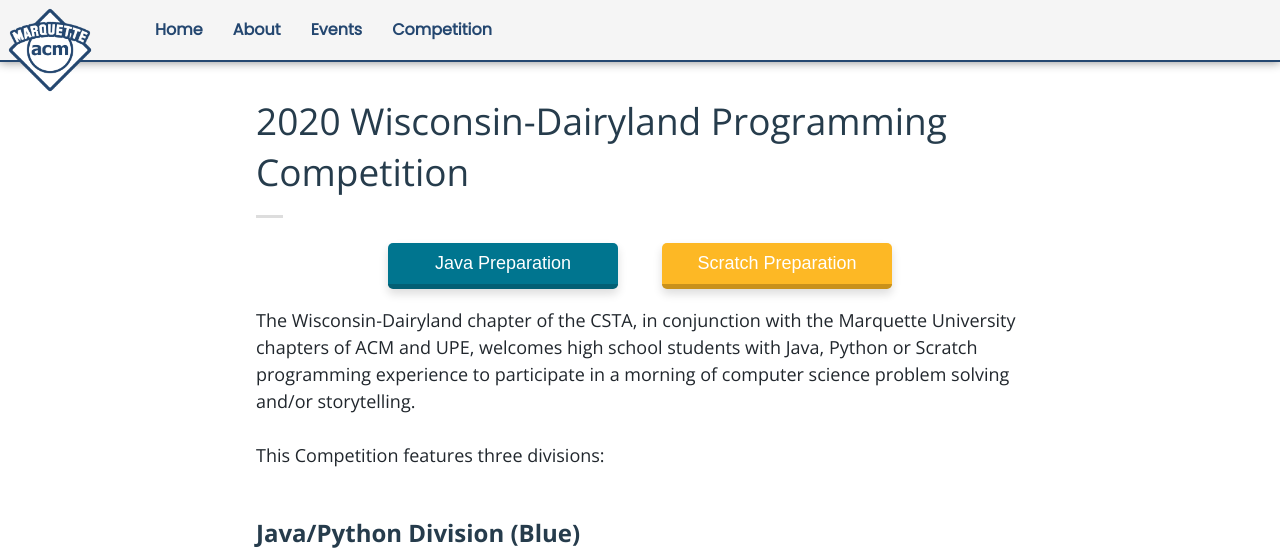
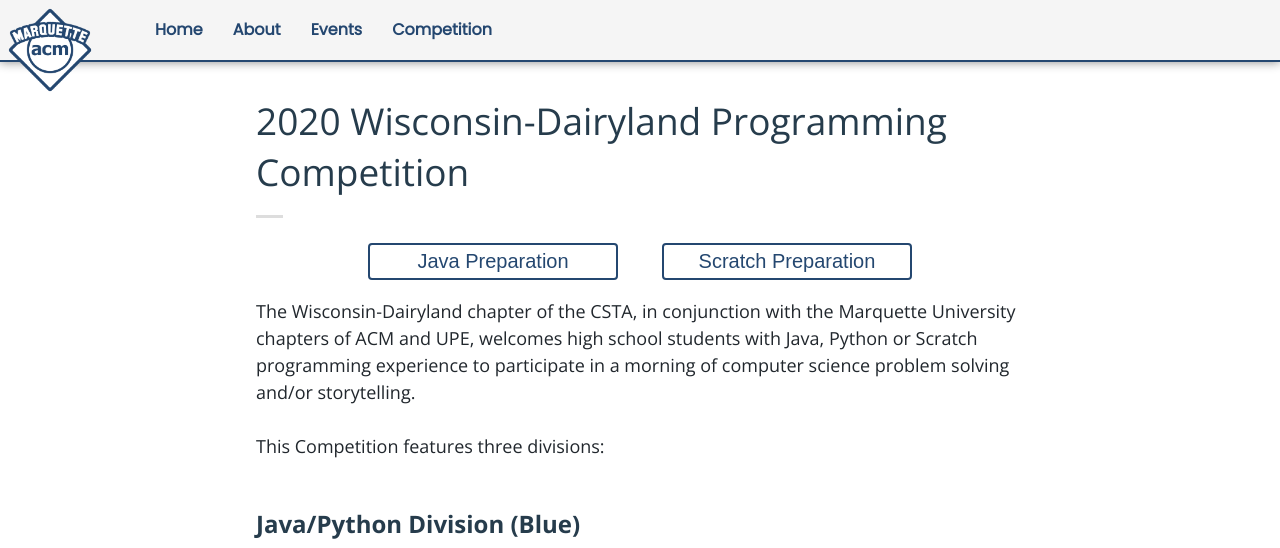
Before and after one commit to acm-mu/acmweb, a PHP site: page /competition in a window 1280 px wide. Shown: the top 548 px of the page. Run offline with PHP 8.4, Linux system fonts and the light colour scheme; some libraries are stand-ins or nearby versions; grey boxes are pictures that could not be loaded.

Commit message:
Added some style to the Java and Scratch buttons

```diff
--- a/css/competition.css
+++ b/css/competition.css
@@ -1,19 +1,34 @@
 button {
-  font-size: 18px;
-  width: 230px;
+  font-size: 20px;
+  width: 250px;
   padding: 10px;
   border-radius: 5px;
   border: none;
   color: white;
   margin: 0 20px;
-  border-bottom: 5px solid #333;
-  box-shadow: 0px 5px 10px #ddd;
+  /*border-bottom: 5px solid #333;*/
+  /*box-shadow: 0px 5px 10px #ddd;*/
+  position: relative;
+  /*display:block;*/
+  padding: 5px 5px;
+  color: #244770;
+  border: 2px #244770 solid;
+  border-radius: 4px;
+  overflow:hidden;
+  background: none;
+  z-index: 1;
+  cursor: pointer;
+  transition:         0.08s ease-in;
+  -o-transition:      0.08s ease-in;
+  -ms-transition:     0.08s ease-in;
+  -moz-transition:    0.08s ease-in;
+  -webkit-transition: 0.08s ease-in;
 }
 
-button.comp_button:hover {
+/*button.comp_button:hover {
   cursor: pointer;
-  box-shadow: 0px 5px 10px #ccc;
-}
+  /*box-shadow: 0px 5px 10px #ccc;
+}*/
 
 button.register {
   background: #0b8e00;
@@ -21,11 +36,97 @@ button.register {
 }
 
 button.java {
-  background: #00758f;
-  border-bottom-color: #025f74;
+  background: transparent;
+  /*border: 2px solid #244770;*/
+  /*color: #244770;*/
+  /*background: #00758f;
+  border-bottom-color: #025f74;*/
 }
 
-button.scratch {
-  background: #fdb825;
+button.java:hover {
+  color: #fff;
+}
+
+button.java:before {
+  content: "";
+  position: absolute;
+  background: #244770;
+  bottom: 0;
+  left: 0;
+  right: 0;
+  top: 100%;
+  z-index: -1;
+  -webkit-transition: top 0.09s ease-in;
+}
+
+button.java:hover:before {
+  top: 0;
+}
+
+/*button.scratch {
+  background: transparent;
+  /*border: 2px solid #244770;
+  color: #244770;*/
+  /*background: #fdb825;
   border-bottom-color: #c9911b;
 }
+
+button.scratch:hover {
+  color: #fff;
+}
+
+button.scratch:before {
+  content: "";
+  position: absolute;
+  background: #fdb825;
+  border: 2px solid #fdb825;
+  bottom: 0;
+  left: 0;
+  right: 0;
+  top: 100%;
+  z-index: -1;
+  -webkit-transition: top 0.09s ease-in;
+}
+
+button.scratch:hover:before {
+  top: 0;
+}*/
+
+button.scratch{
+  -webkit-transition: all 150ms cubic-bezier(0.445, 0.050, 0.550, 0.950);
+}
+
+button.scratch:before{
+  position:absolute;
+  content:"";
+  background: url(https://f.cl.ly/items/3H3A0D1N281a2T280F3o/heist.svg) no-repeat center center;*/
+  width:100%;
+  height:100%;
+  top:0;
+  left:0;
+  z-index:-1;
+  opacity:0;
+  -webkit-transition: all 250ms cubic-bezier(0.230, 1.000, 0.320, 1.000);
+}
+
+button.scratch:after {
+  content: "";
+  position: absolute;
+  background: #d19b26;
+  bottom: 0;
+  left: 0;
+  right: 0;
+  top: 100%;
+  z-index: -2;
+  -webkit-transition: all 250ms cubic-bezier(0.230, 1.000, 0.320, 1.000);
+}
+button.scratch:hover{
+  color:white;
+  border: 2px #d19b26 solid;
+}
+button.scratch:hover:before {
+  opacity: .8;
+}
+button.scratch:hover:after {
+  top: 0;
+}
```
